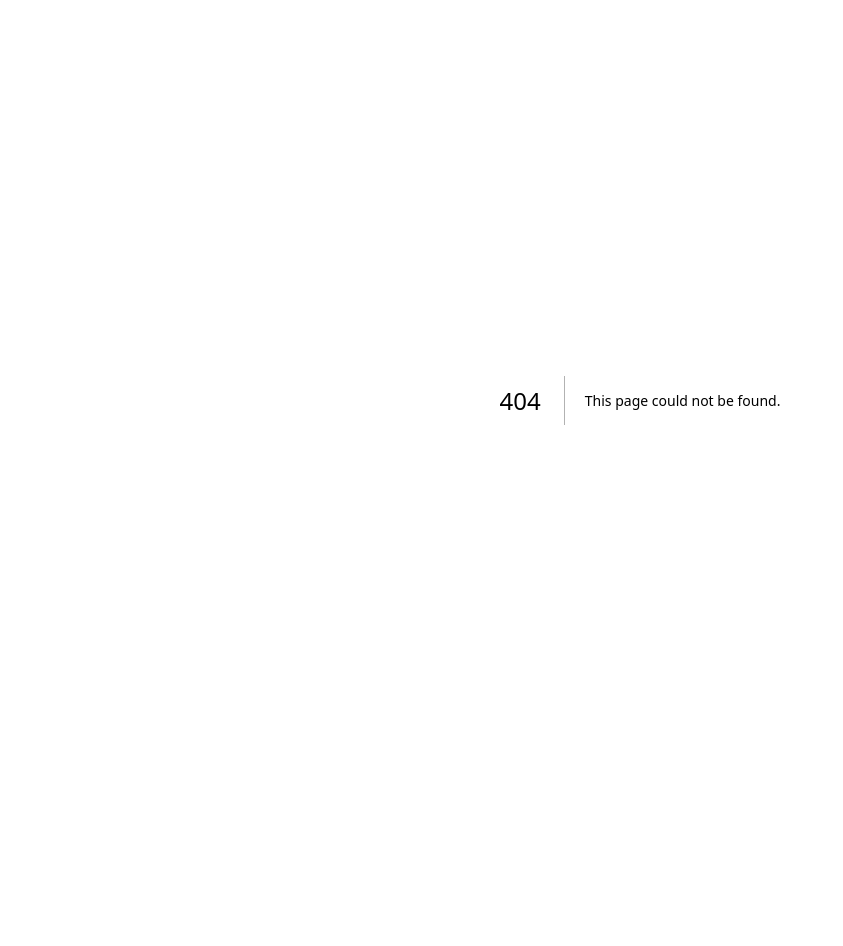
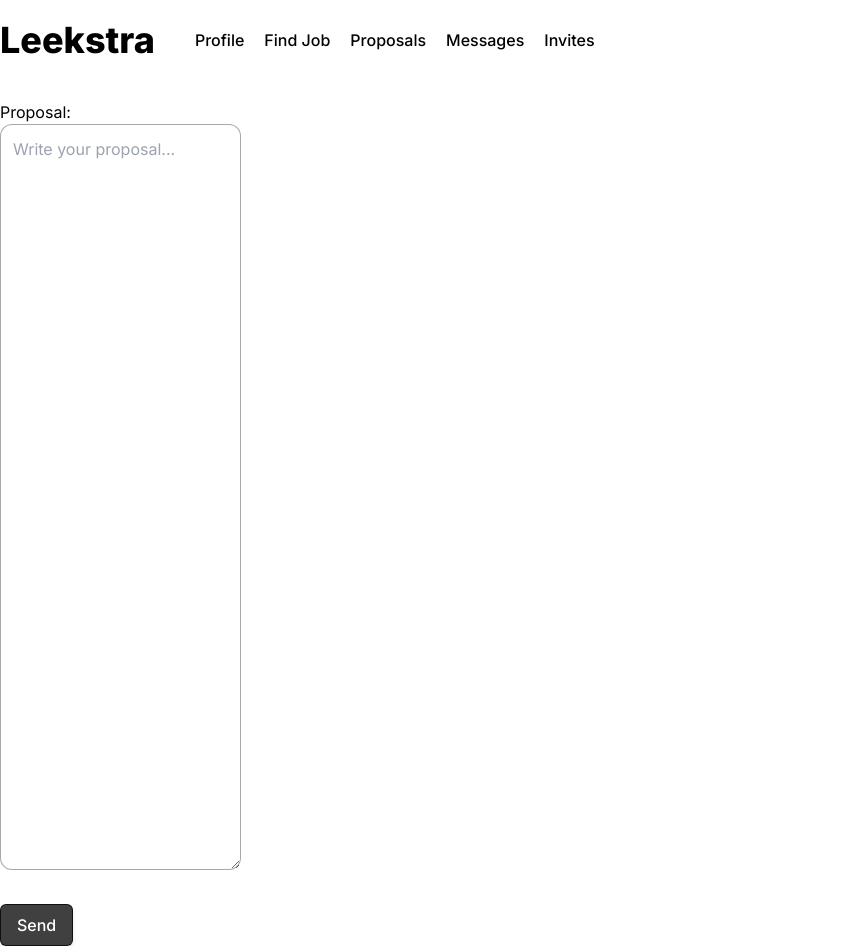
Before and after one commit to mmesomasaint/Leekstra, a Next.js app: page /planner/1/find-job/job/1/send-proposal in a window 1280 px wide. Before the commit this address had no page. Shown: the whole page, without its empty margins (0-843 px from the left). Before the commit the page ends 800 px from the top, so only its background shows below. Built offline with nearby package versions, Linux system fonts and the light colour scheme; no server answers.

Commit message:
Feat: Create the entire job ui

```diff
--- /dev/null
+++ b/app/planner/[pid]/find-job/job/[jid]/send-proposal/page.tsx
@@ -0,0 +1,31 @@
+import Button from '@/components/button'
+import {useState, FormEvent} from 'react'
+
+export default function SendProposal() {
+  const [proposal, setProposal] = useState<string>('')
+
+  const sendProposal = async (e: FormEvent<HTMLFormElement>) => {
+    e.preventDefault()
+
+    // Create the proposal in db and send to host's job.
+  }
+
+  return (
+    <form onSubmit={sendProposal} className="flex flex-col gap-7 justify-start items-start">
+    <label htmlFor='proposal'>
+      <p>Proposal:</p>
+      <textarea
+        required
+        onChange={(e) => setProposal(e.target.value)}
+        name='proposal'
+        id='proposal'
+        value={proposal}
+        rows={30}
+        placeholder='Write your proposal...'
+        className='w-full border border-zinc-600/50 rounded-xl p-3 focus:outline-blue-500/50'
+      />
+    </label>
+    <Button type='submit' primary reg>Send</Button>
+    </form>
+  )
+}
```
Also changed, not shown: app/planner/[pid]/find-job/job/[jid]/page.tsx (renamed from app/planner/[pid]/find-job/job/page.tsx).
